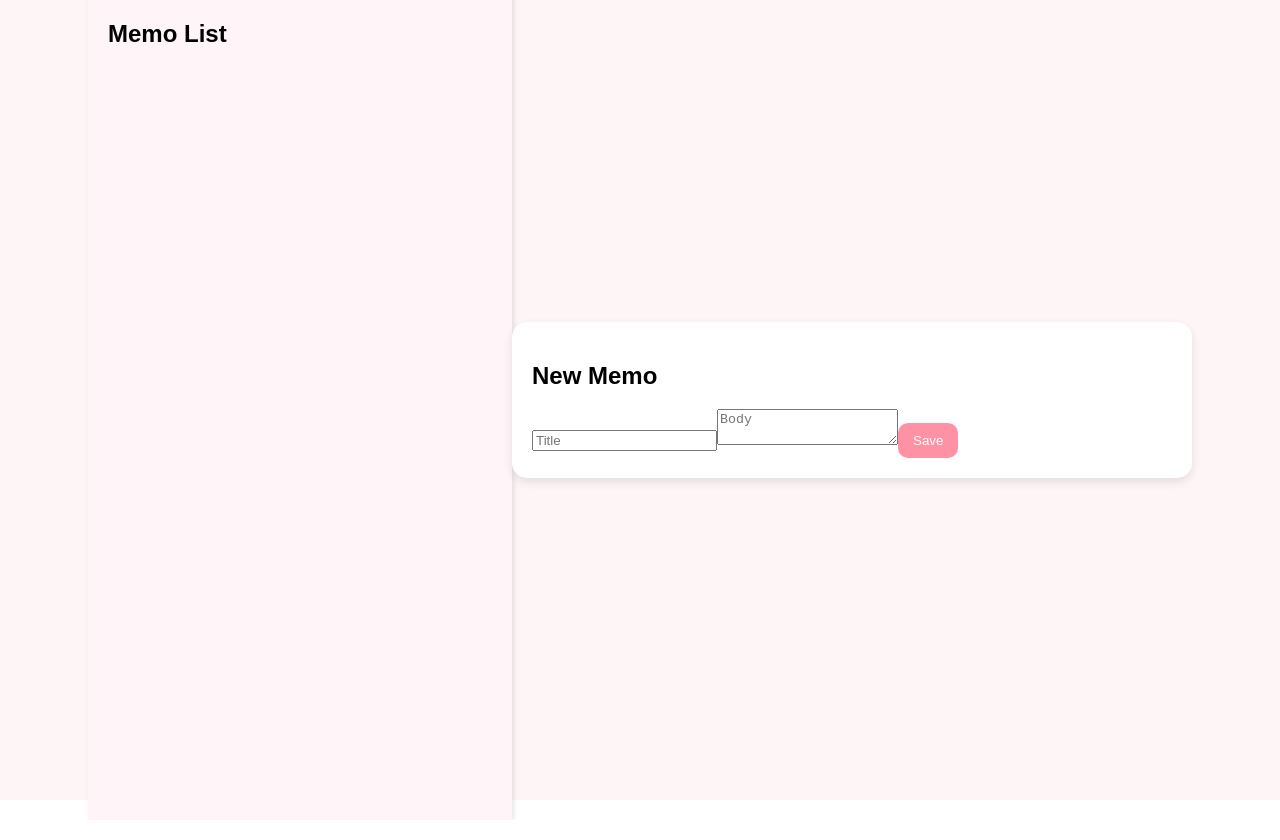
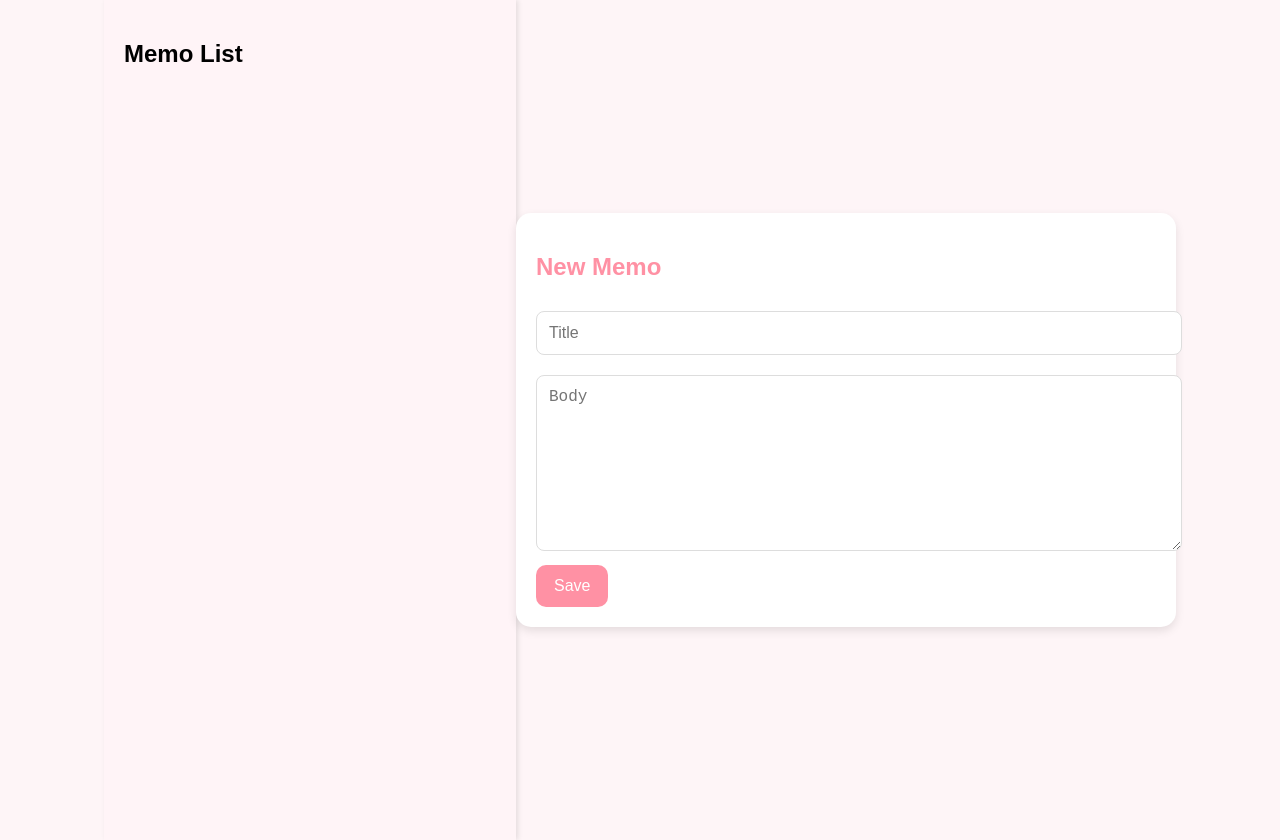
Before and after one commit to 2i-7/memo-app, a React (Create React App) app: page / in a window 1280 px wide. Built offline with nearby package versions, Linux system fonts and the light colour scheme.

Commit message:
タイトルと本文を入力する欄を縦に配置

```diff
--- a/src/App.css
+++ b/src/App.css
@@ -5,6 +5,7 @@
   height: 100vh;
   background-color: #fef5f7;
   font-family: "Poppins", "Hiragino Maru Gothic", sans-serif;
+  padding: 20px;
 }
 
 .memo-list-container {
@@ -22,13 +23,42 @@
   padding: 20px;
   border-radius: 15px;
   box-shadow: 0 4px 10px rgba(0, 0, 0, 0.1);
+  display: flex;
+  flex-direction: column;
+}
+
+.memo-editor h2{
+  margin-bottom: 20px;
+  font-size: 24px;
+  color: #ff91a4;
+}
+
+.input-container input,
+.textarea-container textarea {
+  width: 100%;
+  padding: 12px;
+  margin: 10px 0;
+  border-radius: 8px;
+  border: 1px solid #ddd;
+  font-size: 16px;
+  transition: all 0.3s ease;
+}
+
+.input-container input:focus,
+.textarea-container textarea:focus {
+  border-color: #ff91a4;
+  outline: none;
+}
+
+textarea {
+  height: 150px;
 }
 
 .memo-item {
   background: white;
-  padding: 10px;
+  padding: 15px;
   border-radius: 12px;
-  margin-bottom: 10px;
+  margin-bottom: 15px;
   box-shadow: 0px 3px 5px rgba(0, 0, 0, 0.1);
   transition: transform 0.2s ease-in-out;
   cursor: pointer;
@@ -60,12 +90,13 @@
 }
 
 button {
-  background-color: #ff91a4; /* かわいいピンク色 */
+  background-color: #ff91a4;
   color: white;
   border: none;
-  padding: 10px 15px;
+  padding: 12px 18px;
   border-radius: 10px;
   cursor: pointer;
+  font-size: 16px;
   transition: background-color 0.3s ease;
 }
 
--- a/src/components/MemoEditor.tsx
+++ b/src/components/MemoEditor.tsx
@@ -34,8 +34,21 @@ const MemoEditor: React.FC<MemoEditorProps> = ({ onSave, selectedMemo }) => {
   return (
     <div className="memo-editor">
       <h2>{selectedMemo ? 'Edit Memo' : 'New Memo'}</h2>
-      <input type="text" value={title} onChange={(e) => setTitle(e.target.value)} placeholder="Title" />
-      <textarea value={body} onChange={(e) => setBody(e.target.value)} placeholder="Body" />
+      <div className='input-container'>
+        <input
+          type="text"
+          value={title}
+          onChange={(e) => setTitle(e.target.value)}
+          placeholder="Title"
+        />
+      </div>
+      <div className='textarea-container'>
+        <textarea
+          value={body}
+          onChange={(e) => setBody(e.target.value)}
+          placeholder="Body"
+        />
+      </div>
       <button onClick={handleSave}>{selectedMemo ? 'Update' : 'Save'}</button>
     </div>
   );
```
